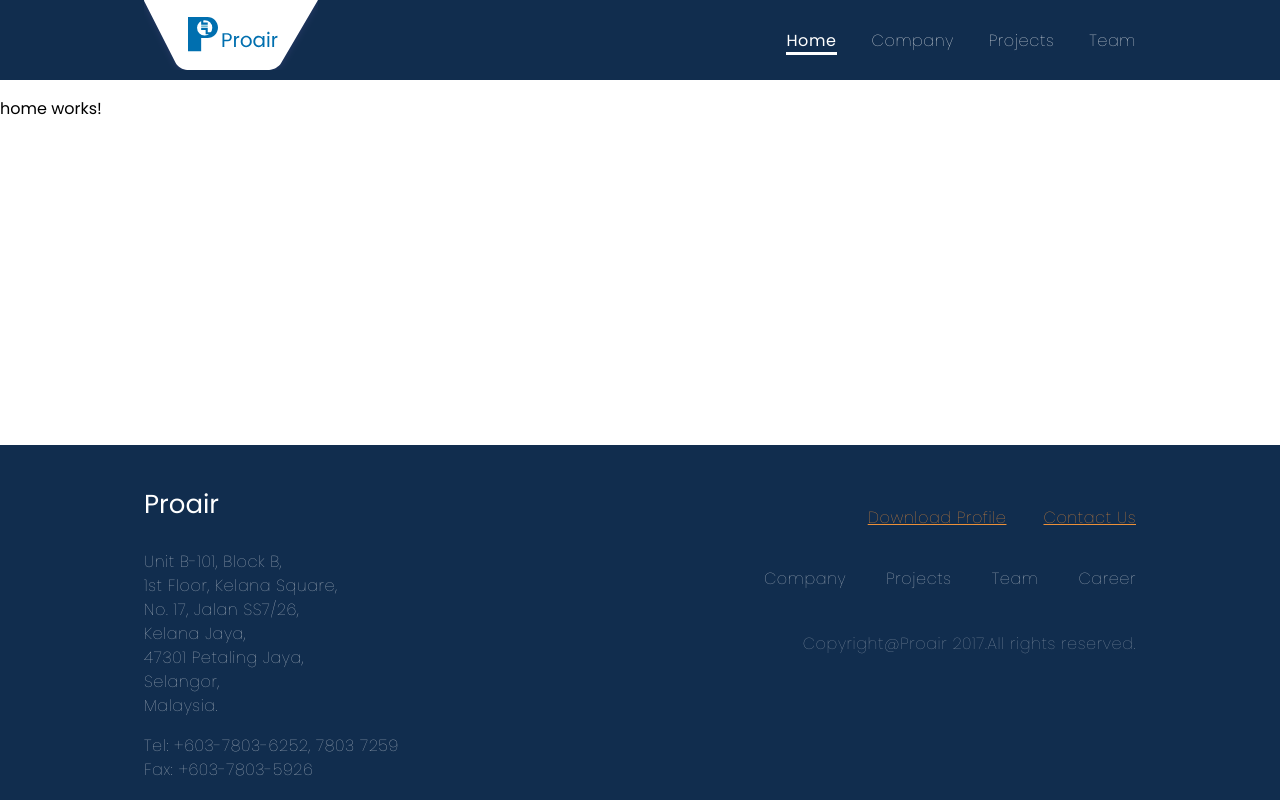
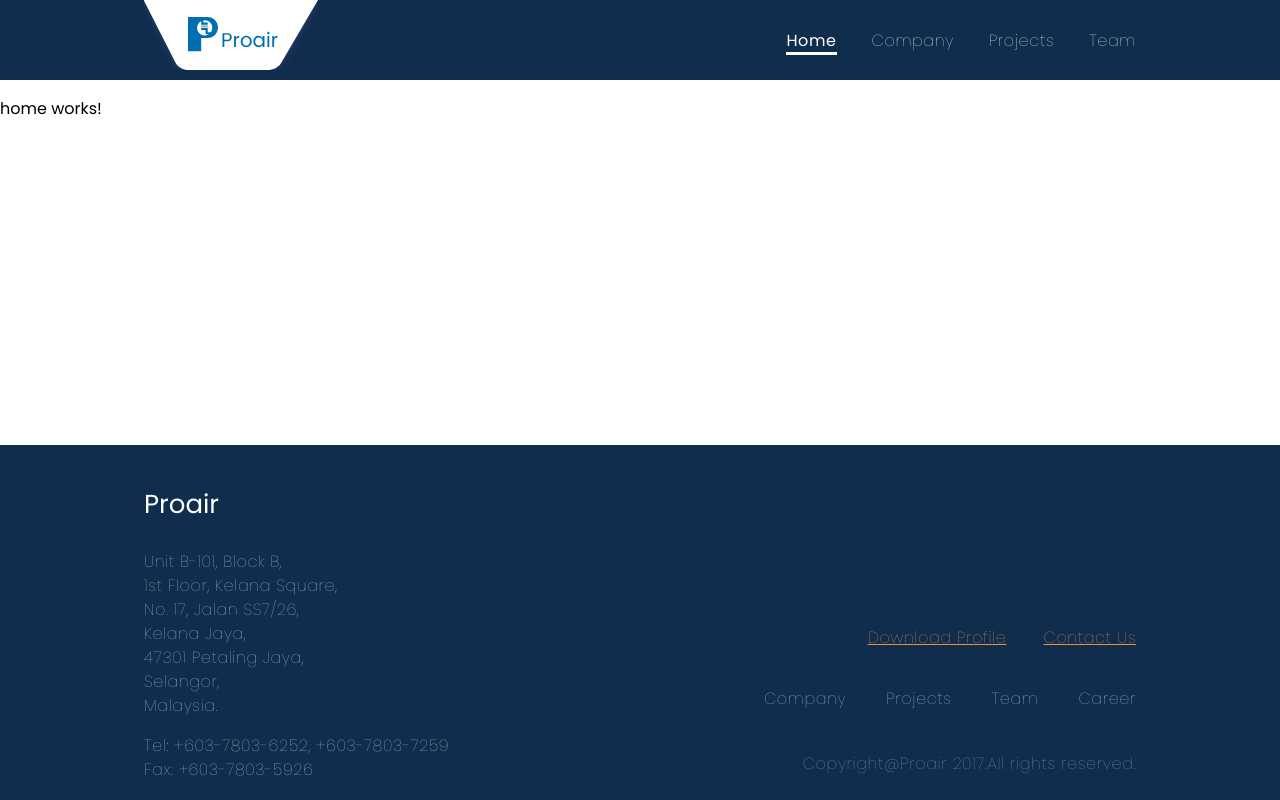
Before and after one commit to kennyqiyenkan/ProairV2, an Angular app: page /home in a window 1280 px wide. Built offline with nearby package versions, Linux system fonts and the light colour scheme.

Commit message:
Footer styling

```diff
--- a/src/app/shared/footer/footer.component.css
+++ b/src/app/shared/footer/footer.component.css
@@ -36,6 +36,7 @@
   background-color: #112d4e;
   width: 50%;
   float: right;
+  margin-top: 120px;
 }
 
 .col-right .orange-text-container {
@@ -120,6 +121,7 @@
   .col-right {
     display: block;
     width: 100%;
+    margin-top: 0;
   }
 
   .col-right .orange-text-container {
--- a/src/app/shared/footer/footer.component.html
+++ b/src/app/shared/footer/footer.component.html
@@ -3,7 +3,7 @@
     <div class="col-left">
       <p class="title">Proair</p>
       <p class="text">Unit B-101, Block B,<br>1st Floor, Kelana Square,<br>No. 17, Jalan SS7/26,<br>Kelana Jaya,<br>47301 Petaling Jaya,<br>Selangor,<br>Malaysia.</p>
-      <p class="text">Tel: +603-7803-6252, 7803 7259<br>Fax: +603-7803-5926</p>
+      <p class="text">Tel: +603-7803-6252, +603-7803-7259<br>Fax: +603-7803-5926</p>
     </div>
     <div class="col-right">
       <div class="orange-text-container">
```
